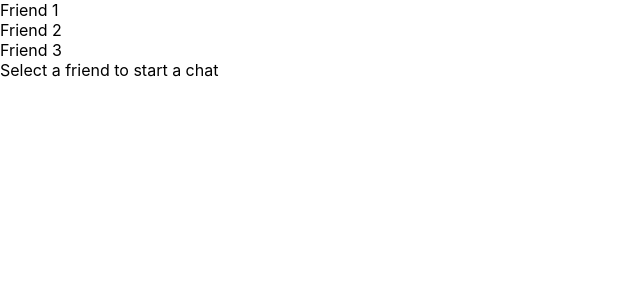
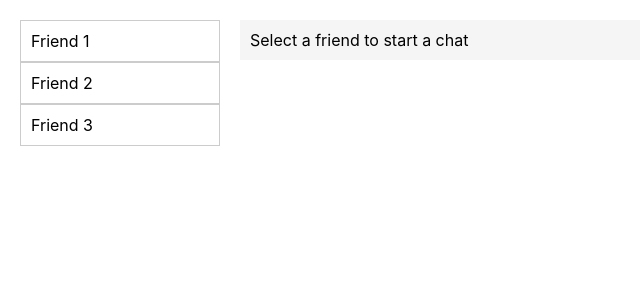
Before and after one commit to M-Hadyan/cntxt, a React (Create React App) app: page / in a window 1280 px wide. Shown: the top 300 px of the page, without its empty margins (0-640 px from the left). Built offline with nearby package versions, Linux system fonts and the light colour scheme.

Commit message:
add css file

```diff
--- a/src/App.css
+++ b/src/App.css
@@ -1,38 +1,63 @@
-.App {
-  text-align: center;
+.app {
+  display: flex;
+  margin: 20px;
 }
 
-.App-logo {
-  height: 40vmin;
-  pointer-events: none;
+.friends-list {
+  width: 200px;
+  padding-right: 20px;
 }
 
-@media (prefers-reduced-motion: no-preference) {
-  .App-logo {
-    animation: App-logo-spin infinite 20s linear;
-  }
+.friend {
+  padding: 10px;
+  border: 1px solid #ccc;
+  cursor: pointer;
 }
 
-.App-header {
-  background-color: #282c34;
-  min-height: 100vh;
-  display: flex;
-  flex-direction: column;
-  align-items: center;
-  justify-content: center;
-  font-size: calc(10px + 2vmin);
-  color: white;
+.friend.selected {
+  background-color: #ebebeb;
 }
 
-.App-link {
-  color: #61dafb;
+.chat-window {
+  flex: 1;
 }
 
-@keyframes App-logo-spin {
-  from {
-    transform: rotate(0deg);
-  }
-  to {
-    transform: rotate(360deg);
-  }
+.chat-header {
+  padding: 10px;
+  background-color: #f5f5f5;
+  font-weight: bold;
 }
+
+.chat-messages {
+  max-height: 400px;
+  overflow-y: auto;
+}
+
+.chat-messages .chat-message {
+  padding: 10px;
+  border-bottom: 1px solid #ccc;
+}
+
+.chat-input {
+  display: flex;
+  margin-top: 20px;
+}
+
+.chat-input input {
+  flex: 1;
+  padding: 5px;
+  margin-right: 10px;
+}
+
+.chat-input button {
+  padding: 5px 10px;
+  background-color: #007bff;
+  color: #fff;
+  border: none;
+  cursor: pointer;
+}
+
+.chat-empty {
+  padding: 10px;
+  background-color: #f5f5f5;
+}
```
